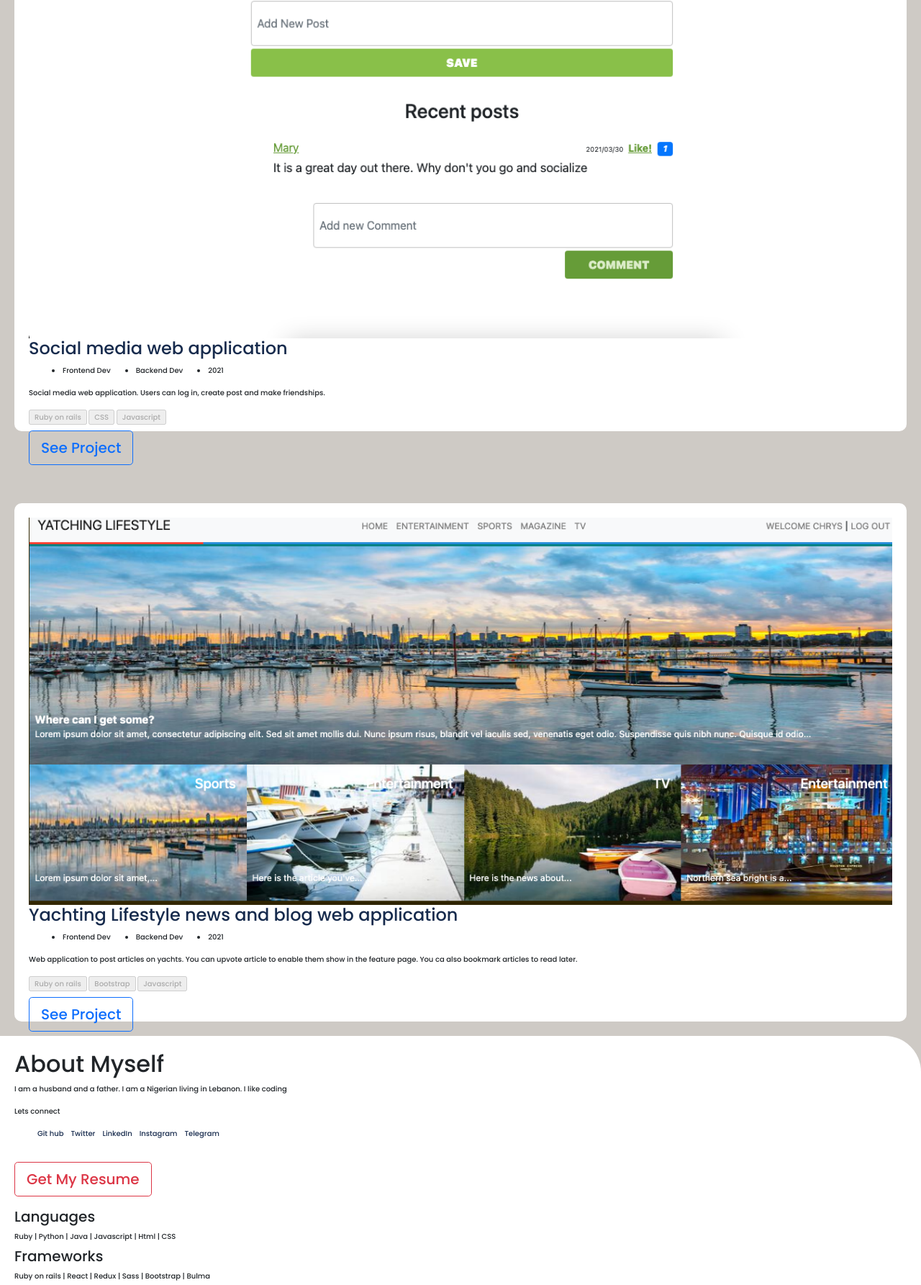
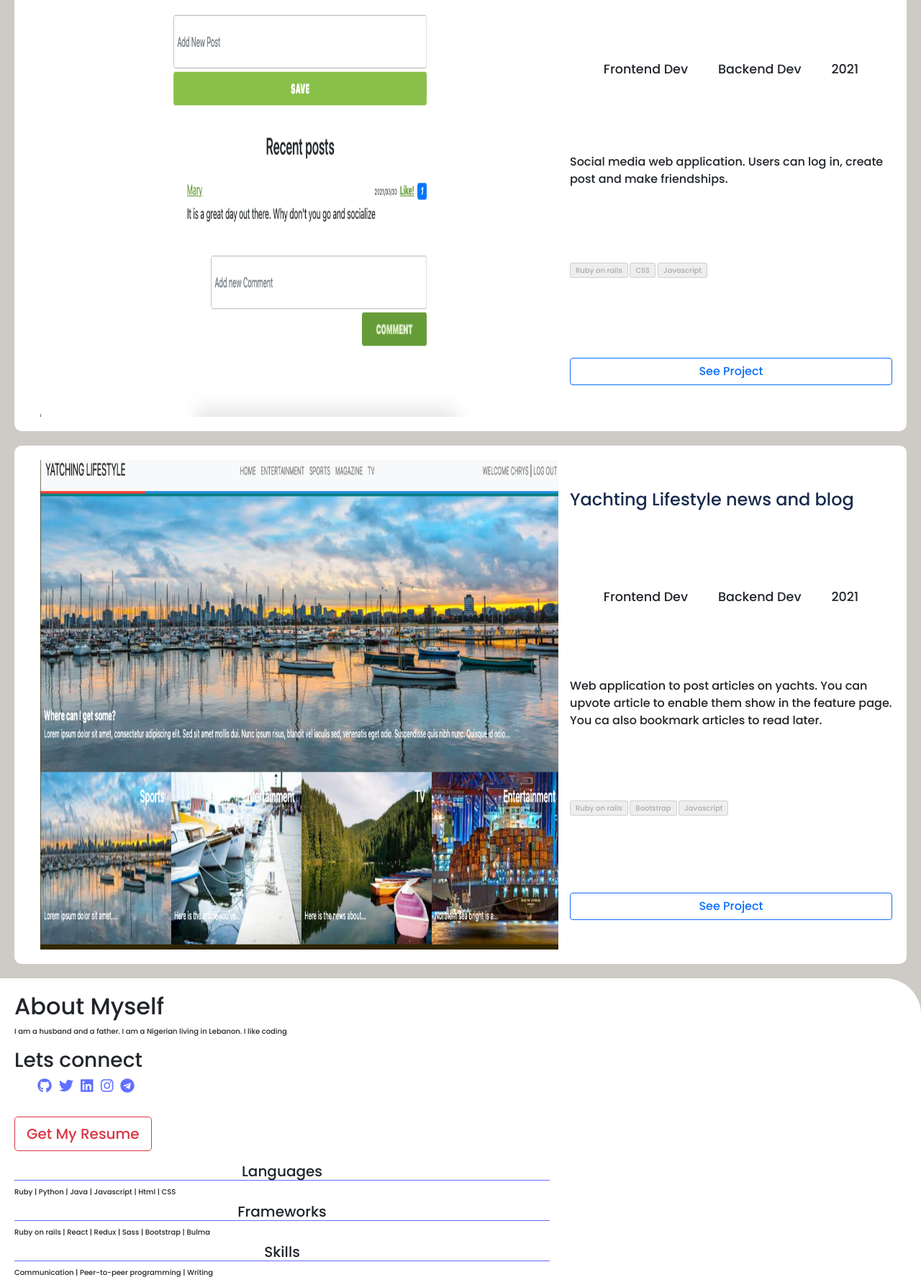
Before and after one commit to chrystalme/porfolio, a website: page index.html in a window 1280 px wide. Shown: the part 989-2774 px from the top of the page at 72% size. Drawn offline with nearby package versions, Linux system fonts and the light colour scheme.

Commit message:
Update project display

```diff
--- a/index.html
+++ b/index.html
@@ -143,19 +143,18 @@
       </div>
     </section>
     <div id="projects">
-      <section>
       <article class="article">
         <img src="images/Screenshot-1.png" alt="Screenshot-1" />
-          <div>
+        <div class="project-details">
           <h2 class="header">Social media web application</h2>
-            <ul>
-              <li>Frontend Dev</li>
-              <li>Backend Dev</li>
-              <li>2021</li>
-            </ul>
+          <div class="skill-set my-3">
+            <span>Frontend Dev</span>
+            <span>Backend Dev</span>
+            <span>2021</span>
+          </div>
           <p>
-              Social media web application. Users can log in, create post and
-              make friendships.
+            Social media web application. Users can log in, create post and make
+            friendships.
           </p>
           <div>
             <input type="button" value="Ruby on rails" disabled />
@@ -164,24 +163,23 @@
           </div>
           <a
             target="_blank"
-              class="btn btn-outline-primary btn-lg mt-2"
+            class="btn btn-outline-primary btn-md mt-4"
             href="https://shielded-springs-33727.herokuapp.com/"
             >See Project</a
           >
         </div>
       </article>
-      </section>
+
       <article class="article">
         <img src="images/Screenshot-6.png" alt="Screenshot-6" />
-        <div>
-          <h2 class="header">
-            Yachting Lifestyle news and blog web application
-          </h2>
-          <ul>
-            <li>Frontend Dev</li>
-            <li>Backend Dev</li>
-            <li>2021</li>
-          </ul>
+        <div class="project-details">
+          <h2 class="header">Yachting Lifestyle news and blog</h2>
+          <div class="skill-set my-3">
+            <span>Frontend Dev</span>
+            <span>Backend Dev</span>
+            <span>2021</span>
+          </div>
+
           <p>
             Web application to post articles on yachts. You can upvote article
             to enable them show in the feature page. You ca also bookmark
@@ -194,7 +192,7 @@
           </div>
           <a
             target="_blank"
-            class="btn btn-outline-primary btn-lg mt-2"
+            class="btn btn-outline-primary btn-md mt-4"
             href="https://yachting-lifestyle.herokuapp.com/"
             >See Project</a
           >
@@ -246,31 +244,33 @@
           I am a husband and a father. I am a Nigerian living in Lebanon. I like
           coding
         </p>
-        <p>Lets connect</p>
+        <h3>Lets connect</h3>
         <div>
           <ul>
             <li>
               <a target="_blank" href="https://github.com/chrystalme"
-                >Git hub</a
-              >
+                ><i class="fab fa-2x fa-github"></i
+              ></a>
             </li>
             <li>
               <a target="_blank" href="https://twitter.com/afam_ifeanyi"
-                >Twitter</a
-              >
+                ><i class="fab fa-2x fa-twitter"></i
+              ></a>
             </li>
             <li>
               <a target="_blank" href="https://www.linkedin.com/in/afam-chrys"
-                >LinkedIn</a
-              >
+                ><i class="fab fa-2x fa-linkedin"></i
+              ></a>
             </li>
             <li>
               <a target="_blank" href="https://instagram.com/afam_chrys"
-                >Instagram</a
-              >
+                ><i class="fab fa-2x fa-instagram"></i
+              ></a>
             </li>
             <li>
-              <a target="_blank" href="https://t.me/afam_chrys">Telegram</a>
+              <a target="_blank" href="https://t.me/afam_chrys"
+                ><i class="fab fa-2x fa-telegram"></i
+              ></a>
             </li>
           </ul>
         </div>
--- a/scss/_medium_screen.scss
+++ b/scss/_medium_screen.scss
@@ -15,28 +15,92 @@
 }
 
 @media screen and (min-width: 768px) {
+  .nav-link {
+    font-size: 1.4rem;
+  }
+  .article {
+    flex-direction: row;
+    h2 {
+      font-weight: 500;
+    }
+    img {
+      width: 60%;
+      margin-right: 1rem;
+      margin-left: 1rem;
+    }
+    .project-details {
+      display: flex;
+      flex-direction: column;
+      justify-content: space-around;
+    }
+    .skill-set {
+      font-size: 1.1rem;
+      display: flex;
+      flex-direction: row;
+      justify-content: space-evenly;
+      margin: 0 5px 0 5px;
+    }
+    p {
+      font-size: 1rem;
+    }
+  }
   .top_section {
-    padding: 5.1rem;
+    padding: 4.025rem;
   }
 }
 
 @media screen and (min-width: 1024px) {
   .top_section {
-    padding: 6.7rem;
+    padding: 10rem;
+    // margin-bottom: 2rem;
+    .header {
+      font-size: 2.5rem;
+    }
+    p {
+      font-weight: 300;
+      font-size: 1.2rem;
+      line-height: 1.2rem;
+    }
+    .link_head {
+      font-size: 1.5rem;
+    }
+    .icon-social {
+      font-size: 1.2rem;
+      margin-bottom: 0;
+    }
   }
   .nav-container {
     justify-content: space-between;
+  }
+
+  .nav-link {
+    color: $light-blue;
+    font-weight: 400;
+    display: inline;
+    margin-top: 2rem;
+    font-size: 1.2rem;
+    padding: 0;
+  }
+
+  .nav-link:not(:last-child) {
+    margin-right: 2rem;
+  }
+
+  .my_nav {
+    font-weight: 500;
+    font-size: 2rem;
+    color: $light-blue;
   }
 }
 
 @media screen and (min-width: 1140px) {
   .top_section {
-    padding: 7.5rem;
+    padding: 15rem;
   }
 }
 
-@media screen and (min-width: 1024px) {
+@media screen and (min-width: 2560px) {
   .top_section {
-    padding: 6.7rem;
+    padding: 25rem;
   }
 }
--- a/scss/style.scss
+++ b/scss/style.scss
@@ -54,6 +54,12 @@ footer {
     margin-right: 10px;
   }
 
+  h5 {
+    text-align: center;
+    border-bottom: 1px solid $light-blue;
+    width: 60%;
+  }
+
   .footer_top {
     padding: 20px;
   }
@@ -67,10 +73,10 @@ footer {
 
 a {
   text-decoration: none;
-  color: $minor-color;
+  color: $light-blue;
 
   &:hover {
-    color: $light-blue;
+    color: $minor-color;
   }
 }
 
@@ -121,11 +127,11 @@ button {
 
     a {
       text-decoration: none;
-      color: $minor-color;
+      color: $light-blue;
       margin-right: 10px;
 
       &:hover {
-        color: $light-blue;
+        color: $minor-color;
       }
     }
   }
@@ -166,27 +172,25 @@ button {
   }
 }
 
-.nav-link {
-  color: $light-blue;
-  font-weight: 400;
-  display: inline;
-  margin-top: 2rem;
-  font-size: 1.2rem;
-}
-
-.nav-link:not(:last-child) {
-  margin-right: 3rem;
-}
-
-.my_nav {
-  font-weight: 500;
-  font-size: 2rem;
-  color: $light-blue;
+.skill-set {
+  display: flex;
+  flex-direction: row;
+  justify-content: space-evenly;
+  margin: 5px;
 }
 
 .container-lg {
   display: flex;
   justify-content: space-between;
+}
+
+.nav-link:hover {
+  color: $minor-color;
+}
+
+.navbar-light .navbar-nav .nav-link {
+  font-size: 1.2rem;
+  color: $light-blue;
 }
 
 .nav-container {
@@ -200,6 +204,7 @@ button {
 .navbar-brand {
   color: $light-blue !important;
   font-weight: 500;
+  font-size: 1.5rem;
 }
 
 .navbar-light .navbar-toggler {
```
Also changed, not shown: css/style.css, 1 other file. Lines whose indentation alone changed are shown as unchanged.
